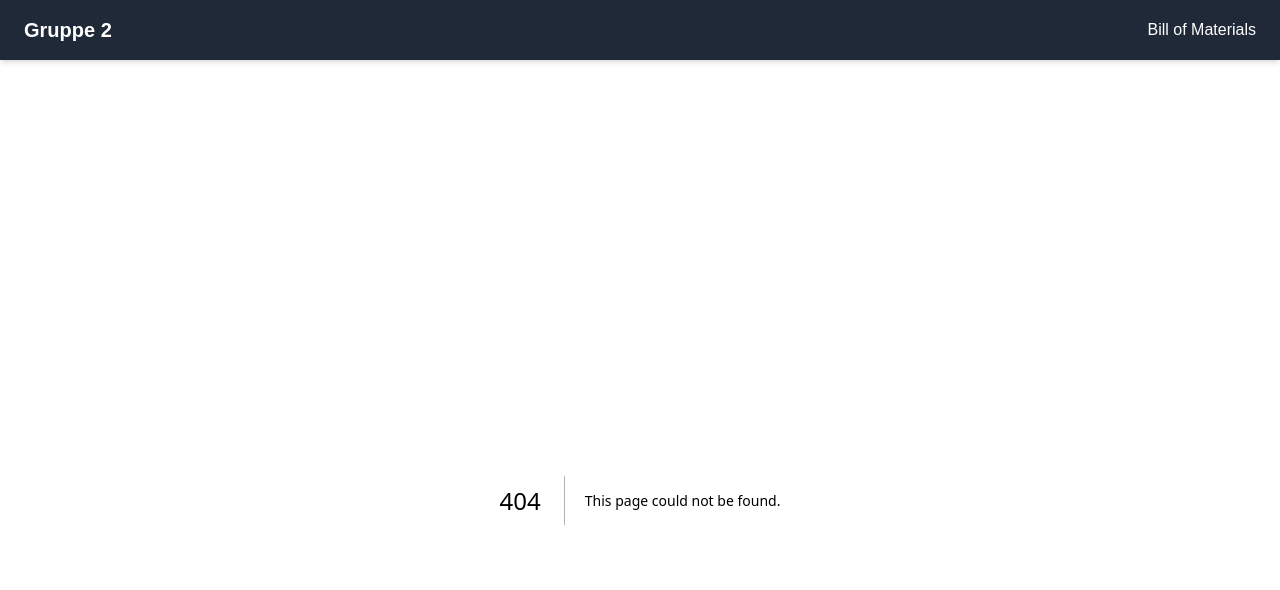
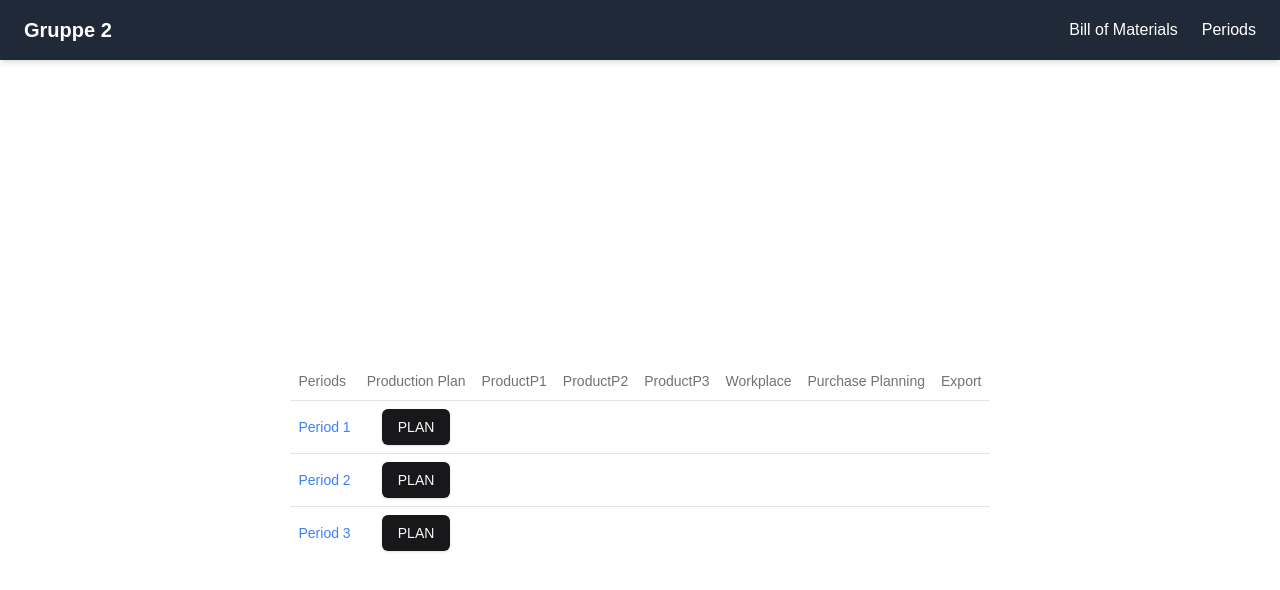
Before and after one commit to ibsys2-ws24-25/ibsys2, a Next.js app: page /periods in a window 1280 px wide. Before the commit this address had no page. Shown: the top 590 px of the page. Built offline with nearby package versions, Linux system fonts and the light colour scheme.

Commit message:
Added: Linkstructure for Period- and Product-id

```diff
--- a/src/app/globals.css
+++ b/src/app/globals.css
@@ -21,7 +21,7 @@ body {
     --popover: 0 0% 100%;
     --popover-foreground: 240 10% 3.9%;
     --primary: 240 5.9% 10%;
-    --primary-foreground: 0 0% 98%;
+    --primary-foreground: 0 60% 98%;
     --secondary: 240 4.8% 95.9%;
     --secondary-foreground: 240 5.9% 10%;
     --muted: 240 4.8% 95.9%;
--- a/src/app/MaterialP1/page.tsx
+++ b/src/app/periods/[periodId]/production-planning/[productId]/page.tsx
@@ -1,4 +1,4 @@
-import MaterialTable from '@/components/pages/Material/materialTable';
+import MaterialTable from '@/components/pages/material/materialTable';
 
 export default async function HomePage() {
     return (
--- /dev/null
+++ b/src/app/periods/page.tsx
@@ -0,0 +1,7 @@
+import LinkTable from "@/components/pages/periods/linkTable"
+
+export default async function HomePage() {
+    return (
+        <LinkTable/>
+    );
+}
--- a/src/components/layout/Navbar.tsx
+++ b/src/components/layout/Navbar.tsx
@@ -10,6 +10,7 @@ export default function Navbar() {
             {/* Navigation Links */}
             <div className="flex space-x-6">
                 <Link className="hover:text-gray-400" href="/bill-of-materials">Bill of Materials</Link>
+                <Link className="hover:text-gray-400" href="/periods">Periods</Link>
             </div>
         </div>
     );
--- a/src/components/pages/Material/materialTable.tsx
+++ b/src/components/pages/material/materialTable.tsx
@@ -2,12 +2,12 @@
 
 import { Table, TableHead, TableHeader, TableBody, TableRow, TableCell } from "@/components/ui/table";
 import { Input } from "@/components/ui/input";
-import { tableData } from "@/app/MaterialP1/p1MockData";
+import { tableData } from "@/app/periods/[periodId]/production-planning/[productId]/p1MockData";
 
 const MaterialTable = () => {
     return (
         <div className="overflow-x-auto">
-            <Table className="w-4/5 border-collapse justify-self-end">
+            <Table className=" border-collapse">
                 <TableHeader>
                     <TableRow>
                         <TableHead>Item No.</TableHead>
--- /dev/null
+++ b/src/components/pages/periods/linkTable.tsx
@@ -0,0 +1,49 @@
+"use client";
+
+import { Table, TableHead, TableHeader, TableBody, TableRow, TableCell } from "@/components/ui/table";
+import Link from "next/link";
+import { Button } from '@/components/ui/button';
+
+const periodData = [
+    { period: "Period 1", link: "/periods/1/production-planning/1" },
+    { period: "Period 2", link: "/periods/2/production-planning/1" },
+    { period: "Period 3", link: "/periods/3/production-planning/1" +
+            "" },
+];
+
+export default function LinkTable() {
+    return (
+        <div className="overflow-x-auto">
+            <Table className="min-w-full border-collapse">
+                <TableHeader>
+                    <TableRow>
+                        <TableHead>Periods</TableHead>
+                        <TableHead>Production Plan</TableHead>
+                        <TableHead>ProductP1</TableHead>
+                        <TableHead>ProductP2</TableHead>
+                        <TableHead>ProductP3</TableHead>
+                        <TableHead>Workplace</TableHead>
+                        <TableHead>Purchase Planning</TableHead>
+                        <TableHead>Export</TableHead>
+                    </TableRow>
+                </TableHeader>
+                <TableBody>
+                    {periodData.map((period, index) => (
+                        <TableRow key={index} className="border-t">
+                            <TableCell>
+                                <Link href={period.link} className="text-blue-500 hover:underline">
+                                    {period.period}
+                                </Link>
+                            </TableCell>
+                            <TableCell className="flex justify-center items-center">
+                                <Button className="bg-primary text-primary-foreground">
+                                    <Link href="">PLAN</Link>
+                                </Button>
+                            </TableCell>
+                        </TableRow>
+                    ))}
+                </TableBody>
+            </Table>
+        </div>
+    );
+};
```
Also changed, not shown: src/app/periods/[periodId]/page.tsx (added), src/app/periods/[periodId]/production-planning/[productId]/p1MockData.ts (renamed from src/app/MaterialP1/p1MockData.ts).
